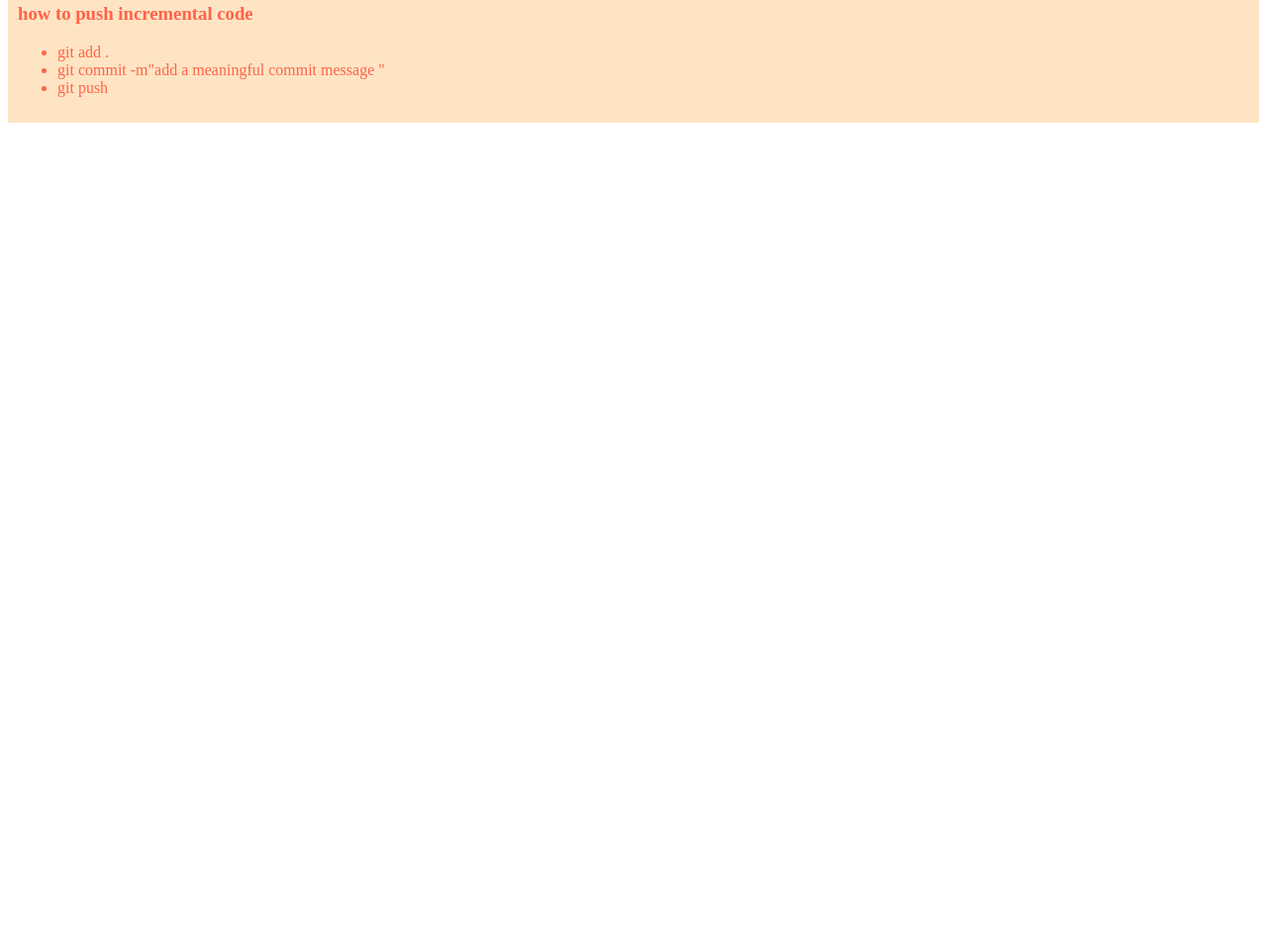
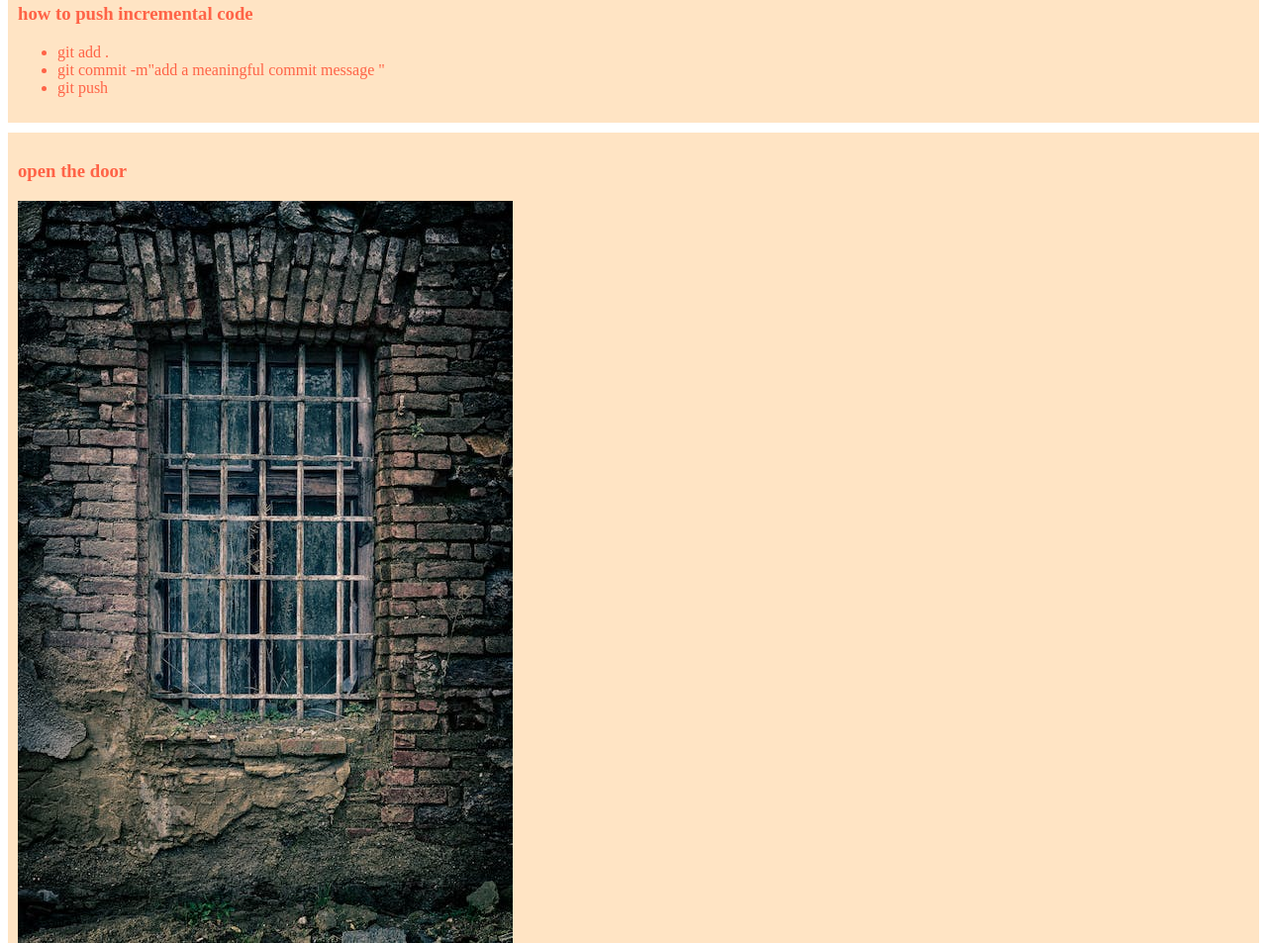
Before and after one commit to sultan17114/my-simple-website, a plain HTML site: page index.html in a window 1280 px wide. Shown: the part 458-1411 px from the top of the page at 99% size. Before the commit the page ends 800 px from the top, so only its background shows below. Drawn offline with Linux system fonts and the light colour scheme.

Commit message:
open the door

```diff
--- a/index.html
+++ b/index.html
@@ -28,5 +28,10 @@
         </ul>
 
     </div>
+    <div>
+        <h3>open the door</h3>
+        <img src="f.jpeg" alt="">
+
+    </div>
 </body>
 </html>
```
Also changed, not shown: f.jpeg (added).
